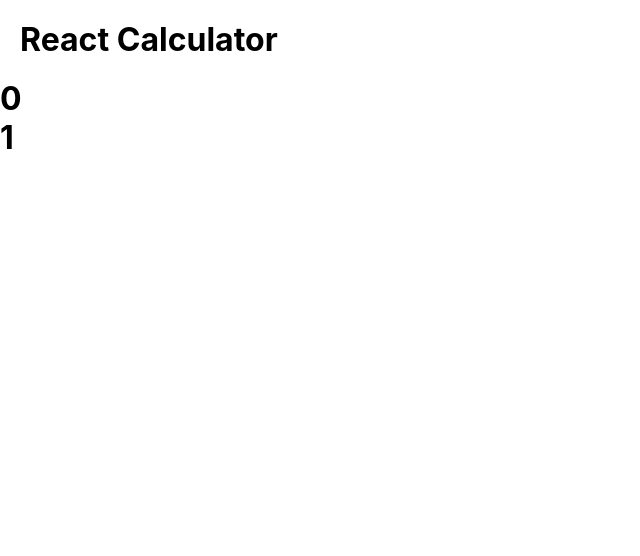
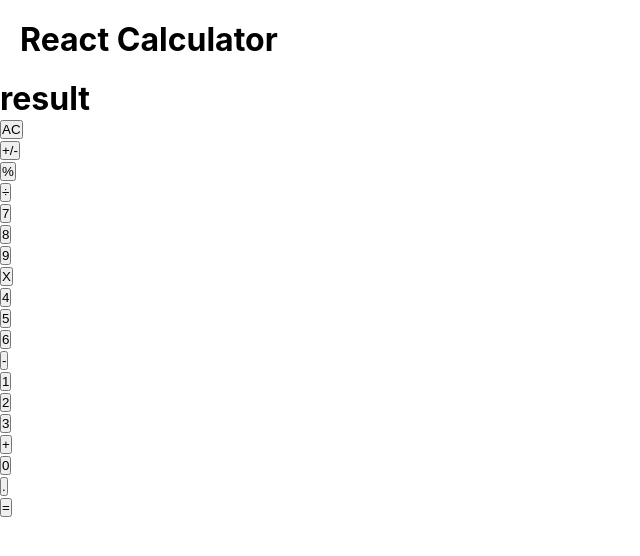
Before and after one commit to ngodi/basic-calculator-react, a React (Create React App) app: page / in a window 1280 px wide. Shown: the top 556 px of the page, without its empty margins (0-640 px from the left). Built offline with nearby package versions, Linux system fonts and the light colour scheme.

Commit message:
buttonpanel setup

```diff
--- a/src/components/App.js
+++ b/src/components/App.js
@@ -1,19 +1,22 @@
 import React from 'react';
 import './App.css';
 import Display from './Display';
-import Button from './Button';
+import ButtonPanel from './ButtonPanel';
 
 class App extends React.Component {
   constructor(props) {
     super(props);
+    this.state = {
+      input: '',
+    };
   }
 
   render() {
     return (
       <div>
         <Header />
-        <Display result="0" />
-        <Button name="1" />
+        <Display result="result" />
+        <ButtonPanel />
       </div>
     );
   }
--- a/src/components/Button.js
+++ b/src/components/Button.js
@@ -3,7 +3,7 @@
 const Button = (props) => {
   return (
     <div>
-      <h1>{props.name}</h1>
+      <button type="button">{props.name}</button>
     </div>
   );
 };
--- /dev/null
+++ b/src/components/ButtonPanel.js
@@ -0,0 +1,8 @@
+import React from 'react';
+import Calculator from './Calculator';
+
+const ButtonPanel = () => (
+  <Calculator />
+);
+
+export default ButtonPanel;
--- /dev/null
+++ b/src/components/Calculator.js
@@ -0,0 +1,37 @@
+import React from 'react';
+import Button from './Button';
+
+const Calculator = () => (
+  <div>
+    <div className="row1">
+      <Button name="AC" />
+      <Button name="+/-" />
+      <Button name="%" />
+      <Button name="÷" />
+    </div>
+    <div className="row2">
+      <Button name="7" />
+      <Button name="8" />
+      <Button name="9" />
+      <Button name="X" />
+    </div>
+    <div className="row3">
+      <Button name="4" />
+      <Button name="5" />
+      <Button name="6" />
+      <Button name="-" />
+    </div>
+    <div className="row4">
+      <Button name="1" />
+      <Button name="2" />
+      <Button name="3" />
+      <Button name="+" />
+    </div>
+    <div className="row5">
+      <Button name="0" />
+      <Button name="." />
+      <Button name="=" />
+    </div>
+  </div>
+);
+export default Calculator;
```
